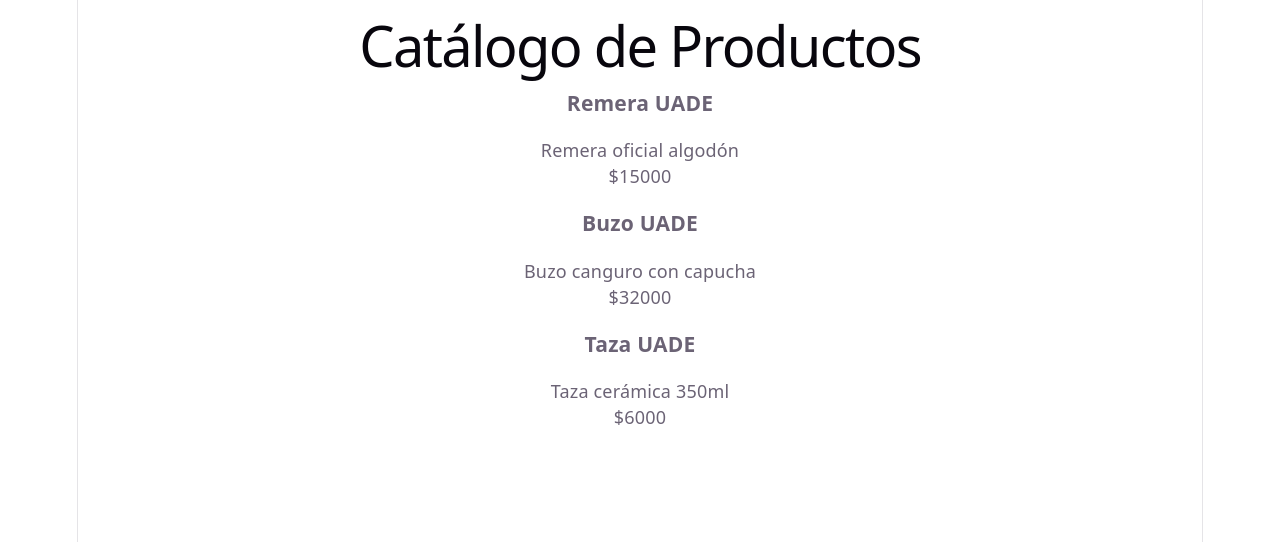
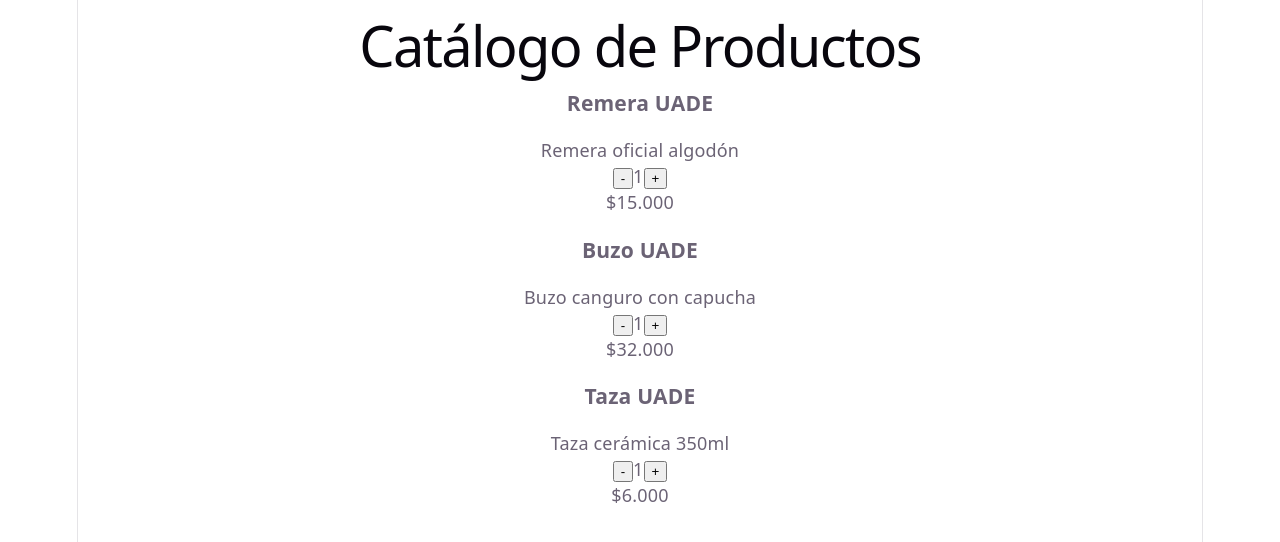
Before and after one commit to FedePetta92/front-uadeMerch, a React (Vite) app in the folder e-commerce-front/: page / in a window 1280 px wide. Shown: the top 542 px of the page. Built offline with nearby package versions, Linux system fonts and the light colour scheme.

Commit message:
Agrega componente QuantitySelector y total por producto en ProductCard

```diff
--- a/e-commerce-front/src/components/ProductCard.jsx
+++ b/e-commerce-front/src/components/ProductCard.jsx
@@ -1,9 +1,21 @@
+import { useState } from 'react'
+import QuantitySelector from './QuantitySelector'
+
 function ProductCard({ producto }) {
+
+    const [cantidad, setCantidad] = useState(1)
+    const total = producto.precio * cantidad
   return (
     <div className="product-card">
       <h3>{producto.nombre}</h3>
       <p>{producto.descripcion}</p>
-      <span className="precio">${producto.precio}</span>
+
+        <QuantitySelector
+            cantidad={cantidad}
+            onChange={setCantidad}
+            max={producto.stock}
+            />
+        <p className="total"> ${total.toLocaleString('es-AR')}</p>
     </div>
   )
 }
--- /dev/null
+++ b/e-commerce-front/src/components/QuantitySelector.jsx
@@ -0,0 +1,19 @@
+function QuantitySelector({cantidad, onChange, min = 0, max}) {
+    const restar = () => {
+        if (cantidad > min) onChange(cantidad - 1)
+    }
+
+    const sumar = () => {
+        if (cantidad < max) onChange(cantidad + 1)
+    }
+
+    return (
+        <div className="quantity-selector">
+            <button onClick={restar} disabled={cantidad <= min}>-</button>
+            <span>{cantidad}</span>
+            <button onClick={sumar} disabled={cantidad >= max}>+</button>
+        </div>
+    )
+}
+
+export default QuantitySelector
```
